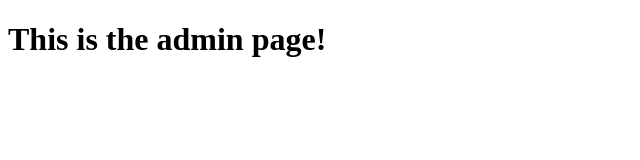
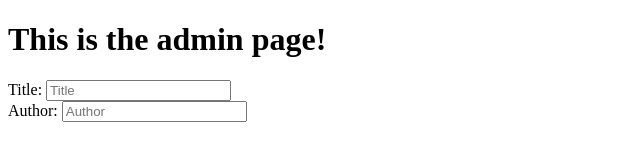
Before and after one commit to markgreenwood/portfolio, a plain HTML site: page admin.html in a window 1280 px wide. Shown: the whole page, without its empty margins (0-640 px from the left). Drawn offline with Linux system fonts and the light colour scheme.

Commit message:
Added some inputs to the admin page

```diff
--- a/admin.html
+++ b/admin.html
@@ -7,6 +7,12 @@
   <body>
     <h1>This is the admin page!</h1>
     <form>
+      <label for="">Title:
+        <input type="text" id="title" placeholder="Title">
+      </label><br />
+      <label for="">Author:
+        <input type="text" id="author" placeholder="Author">
+      </label><br />
     </form>
   </body>
 </html>
```
